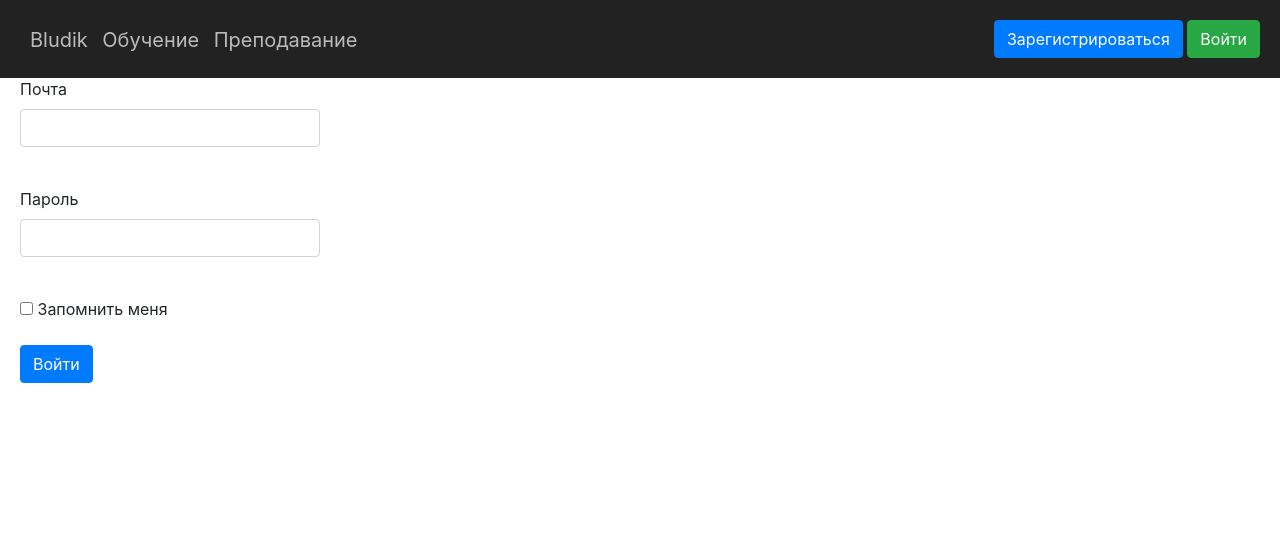
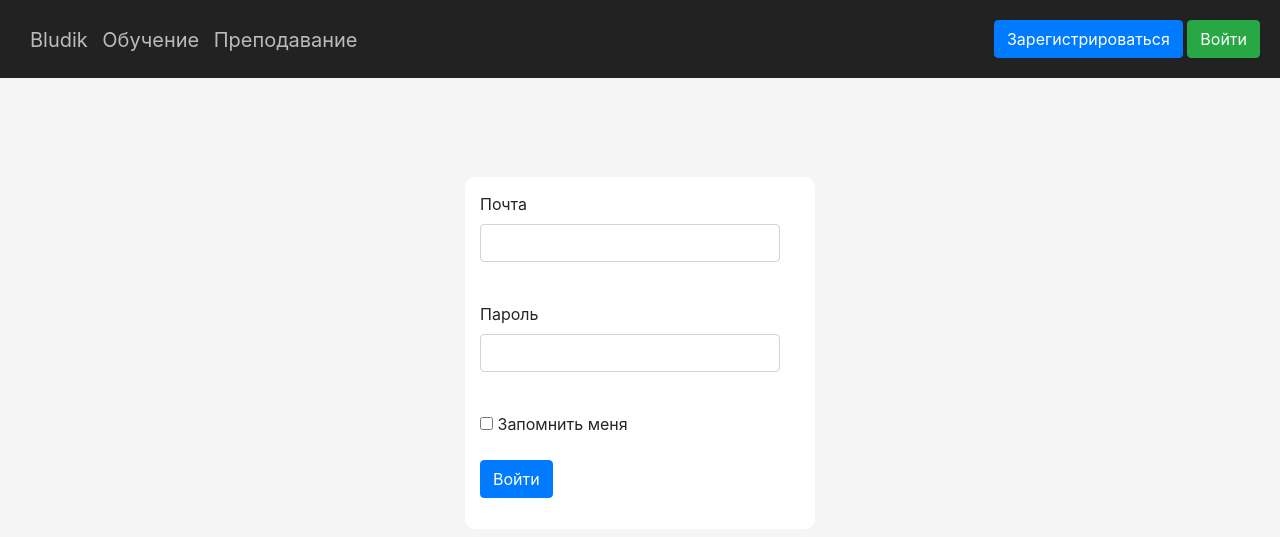
Before and after one commit to Ha4trueKa4/Website, a Flask app: page /login in a window 1280 px wide. Shown: the top 537 px of the page. Run offline with Flask 3, Linux system fonts and the light colour scheme; some libraries are stand-ins or nearby versions.

Commit message:
update login and register

```diff
--- a/static/css/login.css
+++ b/static/css/login.css
@@ -1,3 +1,16 @@
 p {
     width: 300px;
 }
+
+.login-form {
+    background-color: #fff;
+    border-radius: 10px;
+    width: 350px;
+    padding: 15px;
+    margin-top: 100px;
+}
+
+.main-content {
+    display: flex;
+    justify-content: center;
+}
--- a/templates/login.html
+++ b/templates/login.html
@@ -3,12 +3,14 @@
 {% block link %}
     <link rel="stylesheet" href="../static/css/header.css">
     <link rel="stylesheet" href="../static/css/login.css">
+    <link rel="stylesheet" href="../static/css/main.css">
 {% endblock %}
 
 {% block sidebar %}{% endblock %}
 
 {% block content %}
-    <form action="" method="post">
+<div class="main-content">
+    <form action="" method="post" class="login-form">
         {{ form.hidden_tag() }}
         <p>
             {{ form.email.label }}<br>
@@ -32,4 +34,5 @@
         <p>{{ form.submit(type="submit", class="btn btn-primary") }}</p>
         <div>{{ message }}</div>
     </form>
+</div>
 {% endblock %}
--- a/templates/register.html
+++ b/templates/register.html
@@ -2,12 +2,15 @@
 
 {% block link %}
     <link rel="stylesheet" href="../static/css/header.css">
+    <link rel="stylesheet" href="../static/css/main.css">
+    <link rel="stylesheet" href="../static/css/login.css">
 {% endblock %}
 
 {% block sidebar %}{% endblock %}
 
 {% block content %}
-    <form action="" method="post">
+<div class="main-content">
+    <form action="" method="post" class="login-form">
         {{ form.hidden_tag() }}
         <br>
         <p>
@@ -42,4 +45,5 @@
         <p>{{ form.submit(type="submit", class="btn btn-primary") }}</p>
         <div>{{ message }}</div>
     </form>
+</div>
 {% endblock %}
```
